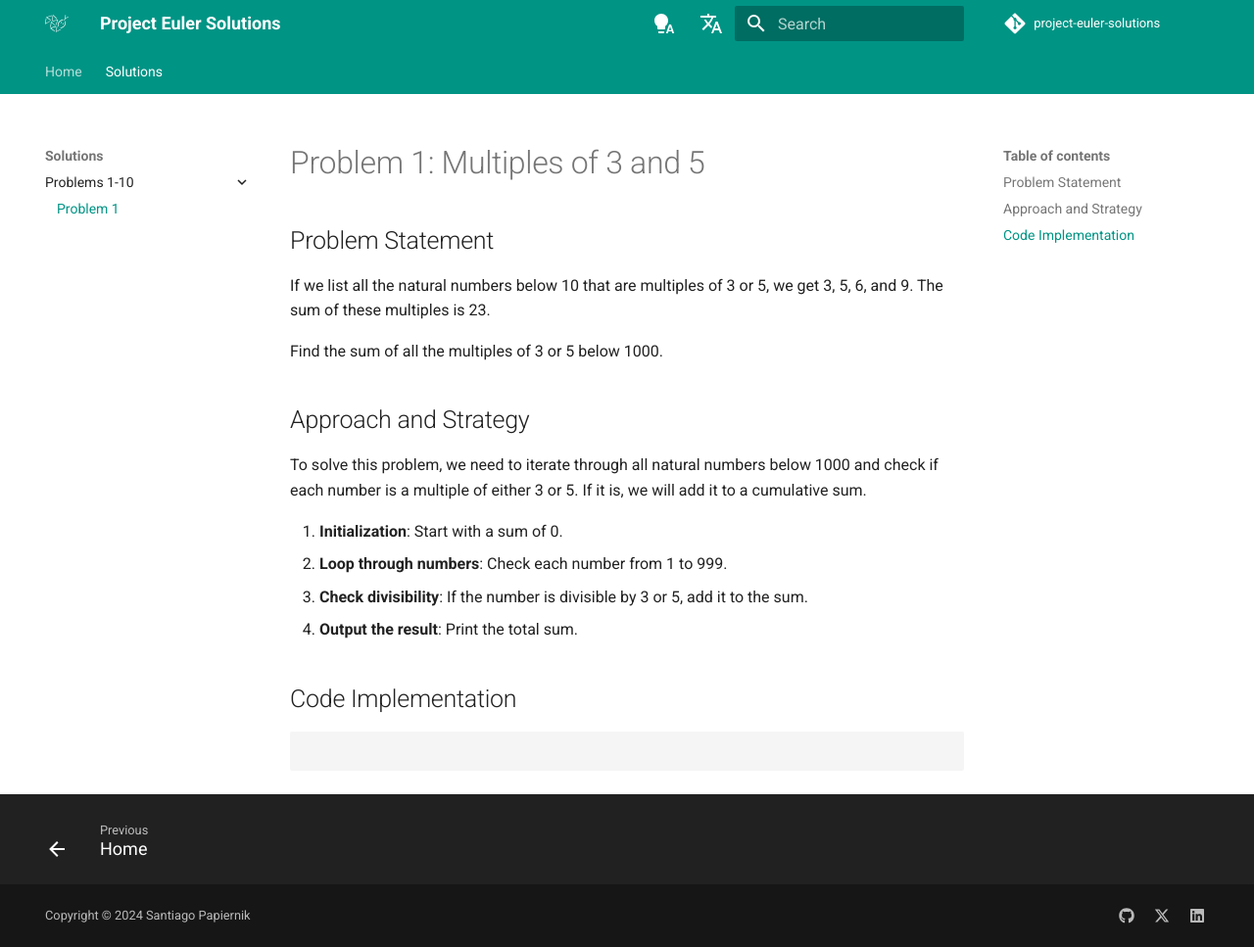
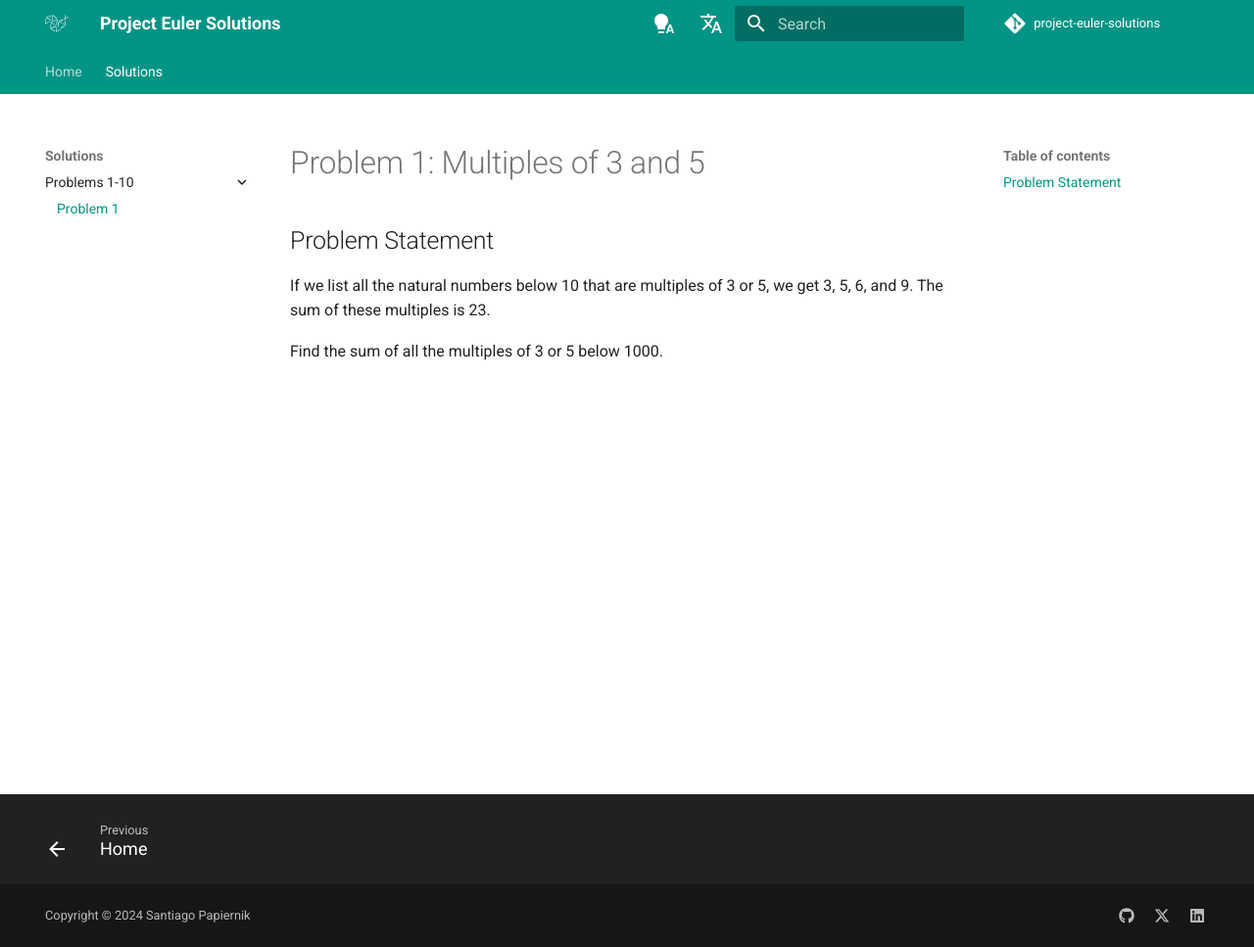
Before and after one commit to spapiernik/project-euler-solutions, an MkDocs documentation site: the page built from docs/en/docs/solutions/001.md, in a window 1280 px wide and 967 px high. Shown: the whole window at 98% size. Built offline with MkDocs 1.6.1 and Material for MkDocs 9.7.7, drawn with Linux system fonts in a browser that asks for light colours; comment, search, counter and statistics services are not loaded.

Commit message:
Refine Problem 1 documentation

````diff
--- a/docs/en/docs/solutions/001.md
+++ b/docs/en/docs/solutions/001.md
@@ -5,17 +5,3 @@
 If we list all the natural numbers below 10 that are multiples of 3 or 5, we get 3, 5, 6, and 9. The sum of these multiples is 23.
 
 Find the sum of all the multiples of 3 or 5 below 1000.
-
-## Approach and Strategy
-
-To solve this problem, we need to iterate through all natural numbers below 1000 and check if each number is a multiple of either 3 or 5. If it is, we will add it to a cumulative sum.
-
-1. **Initialization**: Start with a sum of 0.
-2. **Loop through numbers**: Check each number from 1 to 999.
-3. **Check divisibility**: If the number is divisible by 3 or 5, add it to the sum.
-4. **Output the result**: Print the total sum.
-
-## Code Implementation
-
-```python
-```
````
